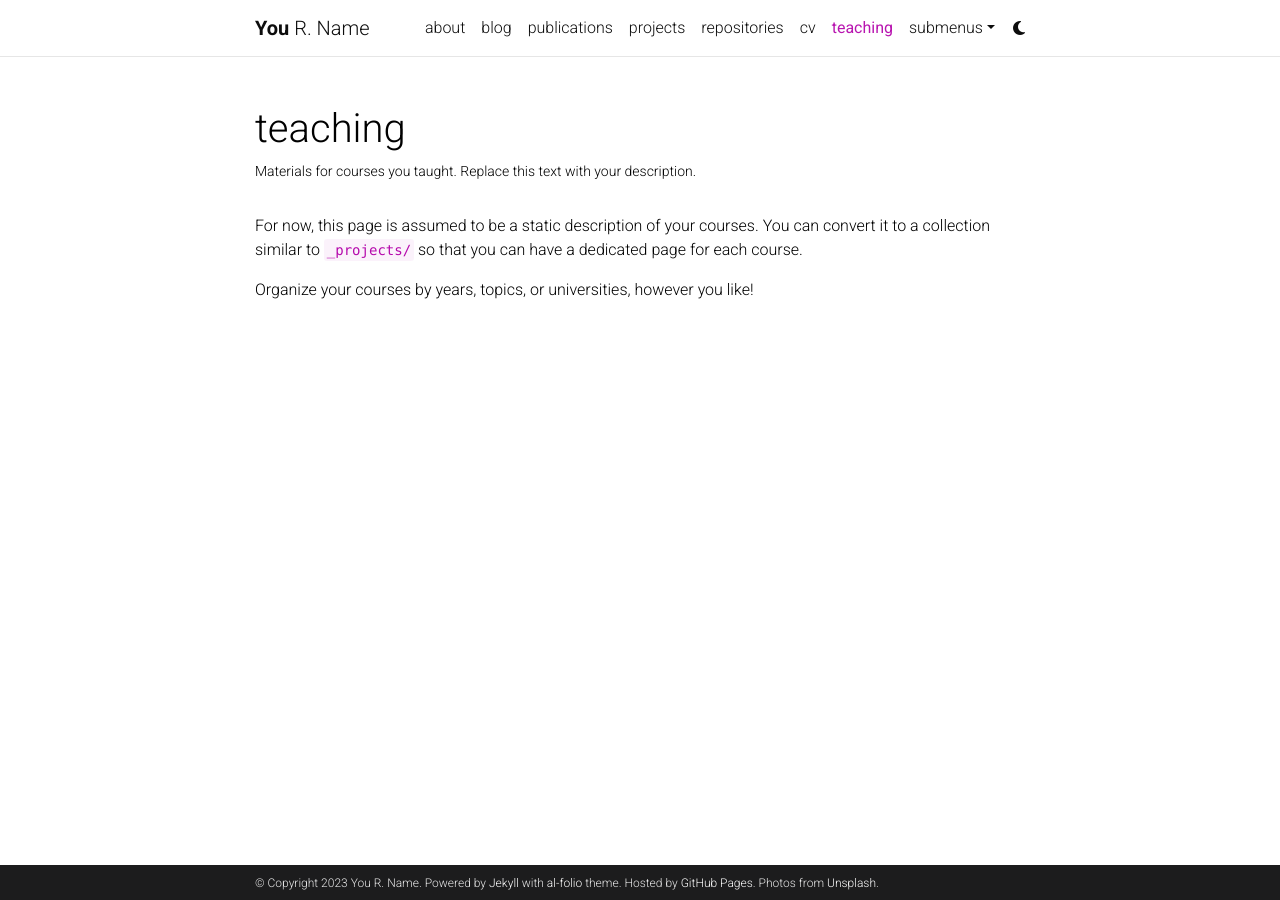
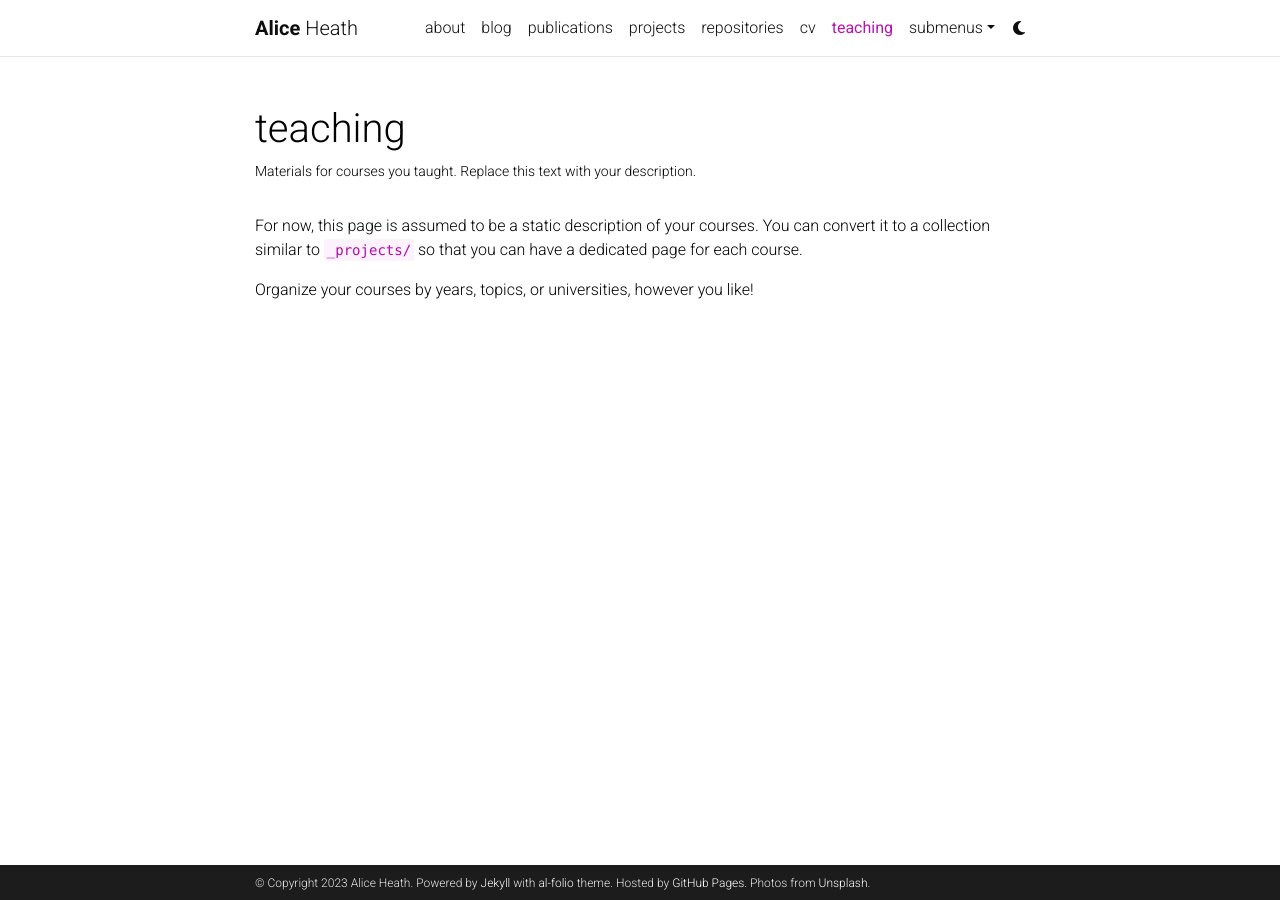
Before and after one commit to aliceheath/aliceheath.github.io, a Jekyll site: the page built from _pages/teaching.md, in a window 1280 px wide. Built offline with Jekyll 4.4.1, drawn with Linux system fonts in a browser that asks for light colours; comment, search, counter and statistics services are not loaded; a style sheet for code colours, icons or effects is not loaded.

Commit message:
Add personal details to home page

```diff
--- a/_config.yml
+++ b/_config.yml
@@ -3,22 +3,22 @@
 # -----------------------------------------------------------------------------
 
 title: blank # the website title (if blank, full name will be used instead)
-first_name: You
-middle_name: R.
-last_name: Name
-email: you@example.com
+first_name: Alice
+middle_name:
+last_name: Heath
+email: alice_heath@hks.harvard.edu
 description: > # the ">" symbol means to ignore newlines until "footer_text:"
   A simple, whitespace theme for academics. Based on [*folio](https://github.com/bogoli/-folio) design.
 footer_text: >
   Powered by <a href="https://jekyllrb.com/" target="_blank">Jekyll</a> with <a href="https://github.com/alshedivat/al-folio">al-folio</a> theme.
   Hosted by <a href="https://pages.github.com/" target="_blank">GitHub Pages</a>.
   Photos from <a href="https://unsplash.com" target="_blank">Unsplash</a>.
-keywords: jekyll, jekyll-theme, academic-website, portfolio-website  # add your own keywords or leave empty
+keywords: # add your own keywords or leave empty
 
 lang: en # the language of your site (for example: en, fr, cn, ru, etc.)
 icon: ⚛️  # the emoji used as the favicon (alternatively, provide image name in /assets/img/)
 
-url: https://alshedivat.github.io # the base hostname & protocol for your site
+url: https://aliceheath.github.io # the base hostname & protocol for your site
 baseurl: /al-folio # the subpath of your site, e.g. /blog/
 last_updated: false # set to true if you want to display last updated in the footer
 impressum_path:  # set to path to include impressum link in the footer, use the same path as permalink in a page, helps to conform with EU GDPR
```
Also changed, not shown: _pages/about.md (+6 -12 lines), 1 other file.
